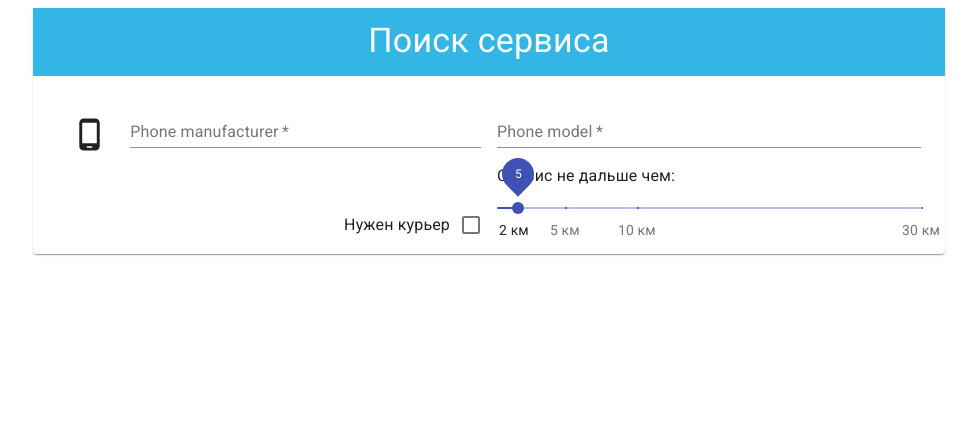
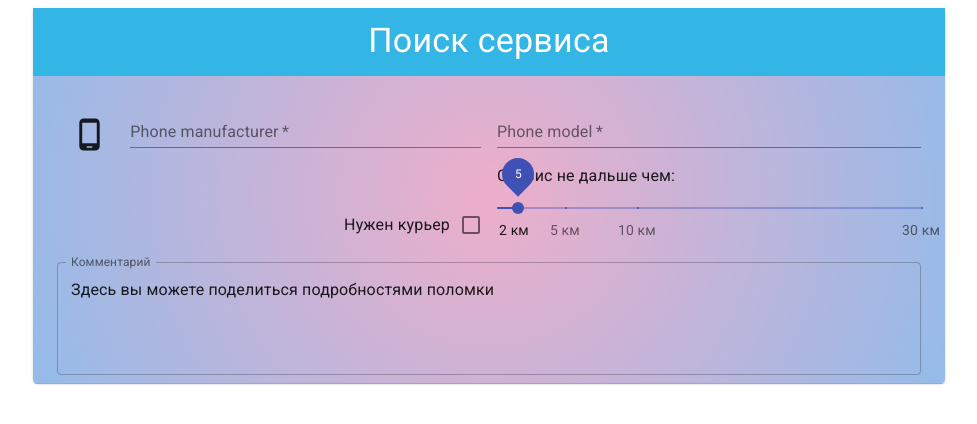
Before and after one commit to AlekseySknar/ServiceForm, a React (Create React App) app: page / in a window 1280 px wide. Shown: the top 424 px of the page, without its empty margins (151-1128 px from the left). Built offline with nearby package versions, Linux system fonts and the light colour scheme.

Commit message:
Add comment

```diff
--- a/src/App.js
+++ b/src/App.js
@@ -36,7 +36,10 @@ const useStyles = makeStyles(theme => ({
   },
   gridContentEnd: {
     display: "inline-flex",
-    justifyContent: "flex-end"
+    justifyContent: "flex-end",
+    [theme.breakpoints.down("xs")]: {
+      justifyContent: "center"
+    }
   }
 }));
 
@@ -48,7 +51,12 @@ function App() {
   return (
     <div>
       <Container maxWidth="md">
-        <Paper>
+        <Paper
+          style={{
+            background:
+              "radial-gradient(circle, rgba(238,174,202,1) 0%, rgba(148,187,233,1) 100%)"
+          }}
+        >
           <div className={myStyles.paperHead}>
             <Typography
               variant="h4"
@@ -112,6 +120,18 @@ function App() {
             <Grid item xs={12} sm={6}>
               <DistanceSlider />
             </Grid>
+
+            <Grid item xs={12}>
+              <TextField
+                id="outlined-multiline-static"
+                label="Комментарий"
+                multiline
+                rows="4"
+                defaultValue="Здесь вы можете поделиться подробностями поломки"
+                variant="outlined"
+                fullWidth
+              />
+            </Grid>
           </Grid>
         </Paper>
       </Container>
```
